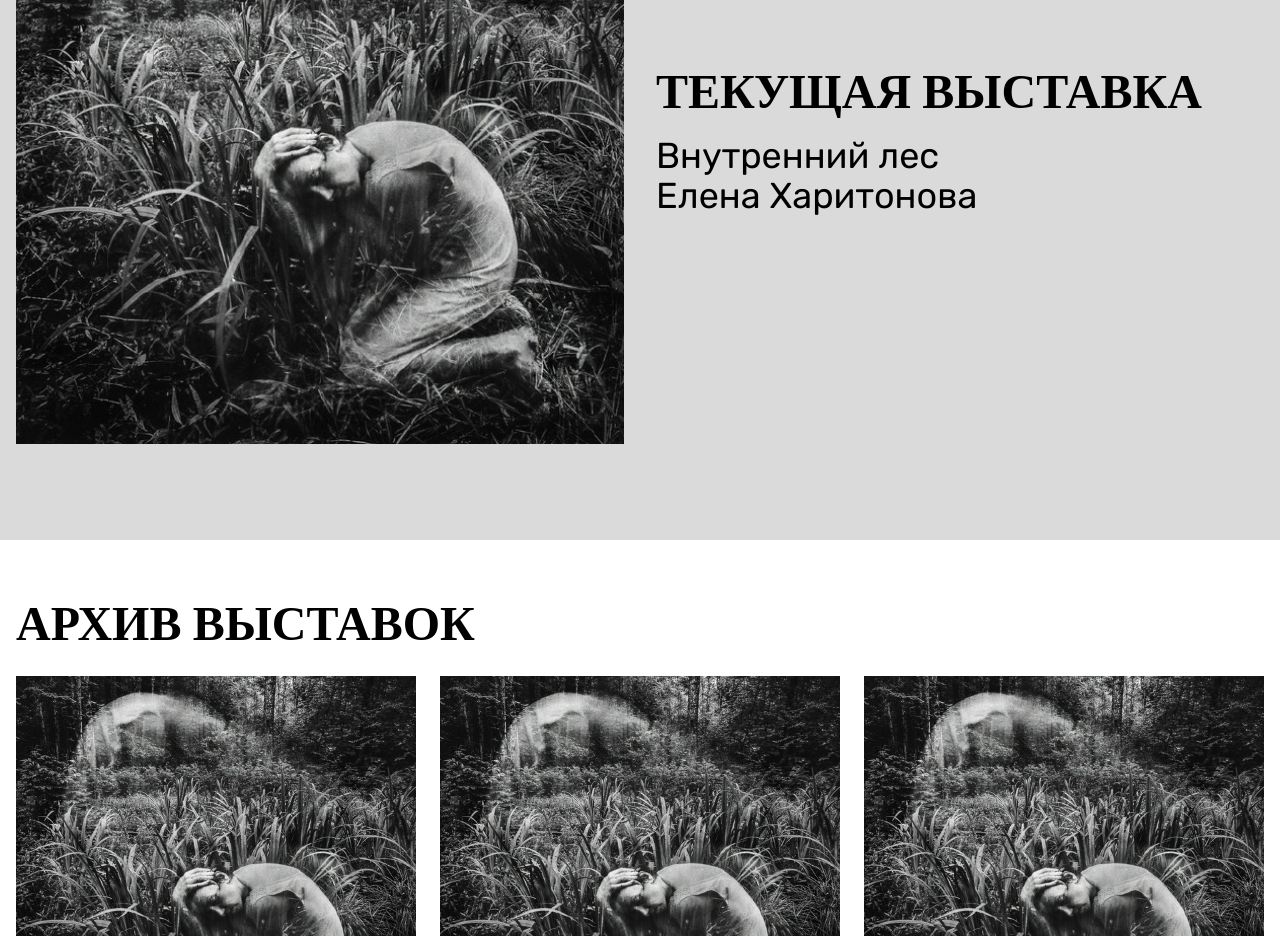
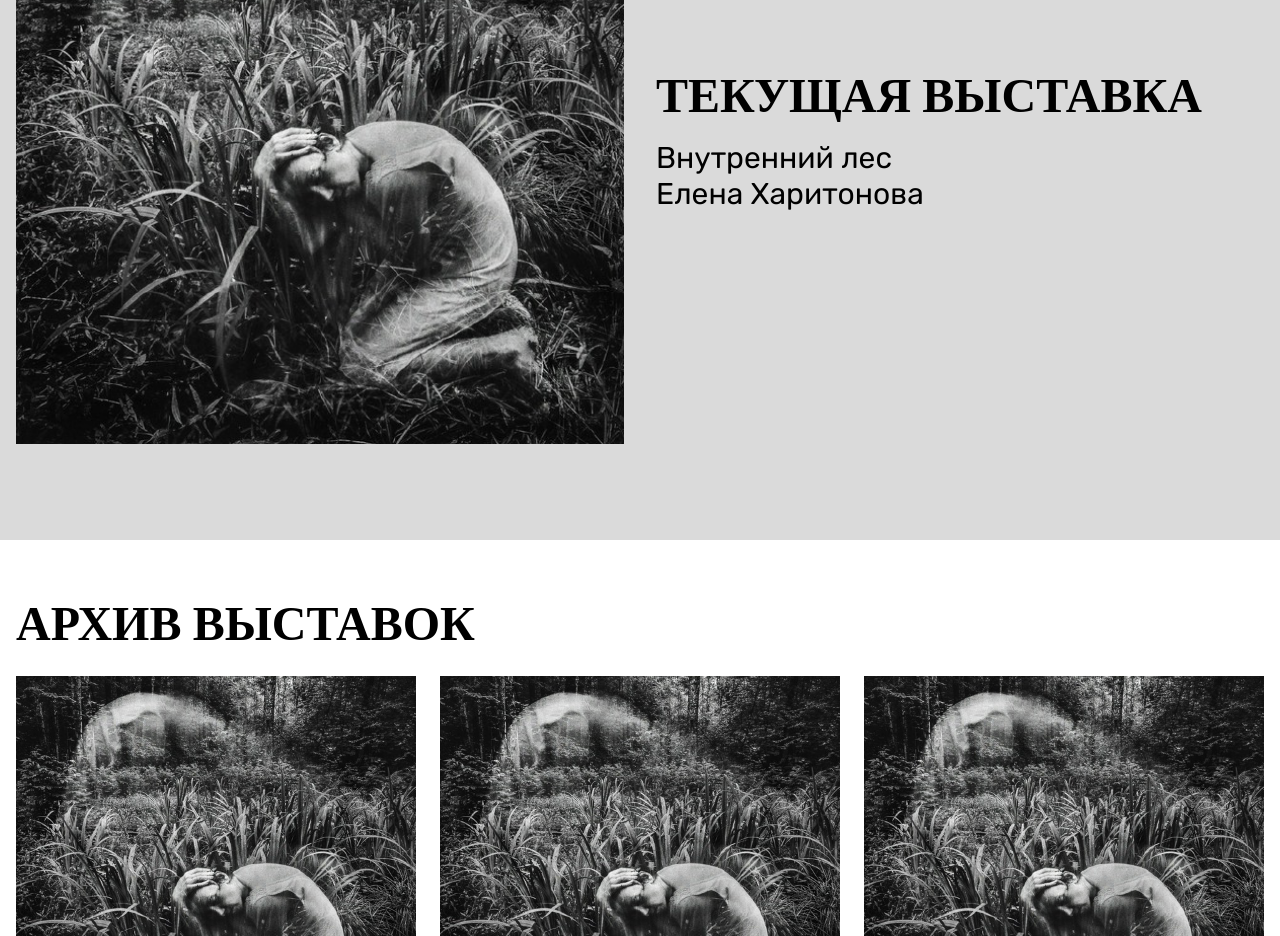
Before and after one commit to fire8327/PhotoHistory, a website: page Pages/expositions.html in a window 1280 px wide. Shown: the part 1100-2036 px from the top of the page. Drawn offline with nearby package versions, Linux system fonts and the light colour scheme; a web font is replaced by a local one.

Commit message:
upd fonts 2

```diff
--- a/Pages/expositions.html
+++ b/Pages/expositions.html
@@ -36,7 +36,7 @@
                 <img src="../Assets/Images/publications/exhibition_1.png" alt="" class="w-full lg:w-1/2">
                 <div class="flex flex-col gap-6 w-full lg:w-1/2 max-lg:text-center max-lg:order-first">
                     <p class="uppercase text-2xl md:text-3xl xl:text-5xl font-Playfair font-bold">Текущая выставка</p>
-                    <p class="text-2xl md:text-3xl xl:text-4xl">
+                    <p class="text-xl md:text-2xl xl:text-3xl">
                         Внутренний лес <br>
                         Елена Харитонова
                     </p>
```
Also changed, not shown: index.html (+1 -1 lines).
